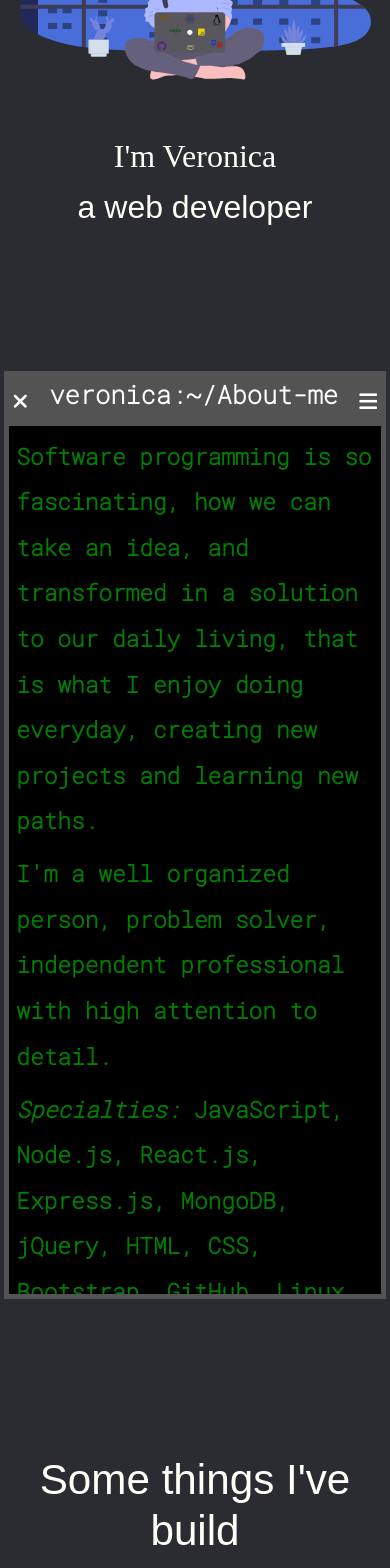
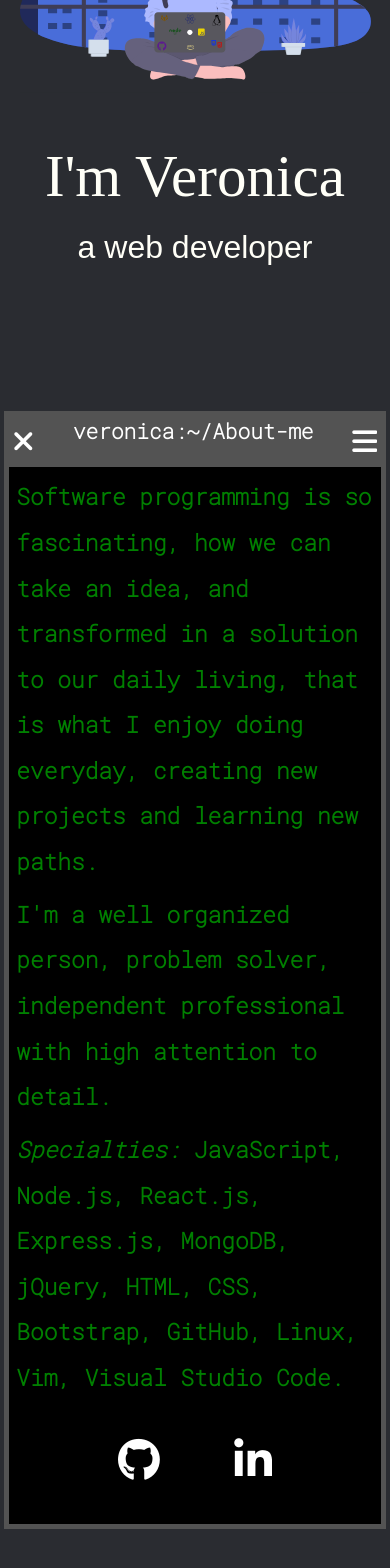
Before and after one commit to veroca88/portfolio-2.0, a React (Create React App) app: page / in a window 390 px wide. Shown: the part 300-1868 px from the top of the page. Built offline with nearby package versions, Linux system fonts and the light colour scheme; a web font is replaced by a local one.

Commit message:
Do some adjust in style mobile responsive

```diff
--- a/src/App.css
+++ b/src/App.css
@@ -145,12 +145,11 @@
 
 .icon-skill {
   color: #ffffff;
-  margin: 5% 10%;
+  margin: 10%;
 }
 .title {
   font-size: 5vh;
   overflow: hidden;
-  /* margin-bottom: 3%; */
 }
 
 .fas {
@@ -230,11 +229,13 @@
 
 @media screen and (max-width: 768px) {
   body {
+    font-size: 90%;
     overflow-x: hidden;
   }
-  h1,
-  h2 {
-    font-size: 200%;
+
+  h3 {
+    font-size: 2.5vh;
+    margin: 0;
   }
   svg {
     margin-top: 40%;
@@ -274,7 +275,6 @@
   nav.responsive-nav > ul > li > a {
     padding-right: 25%;
     cursor: pointer;
-    /* font-size: 2.6vh; */
   }
 
   .logo-nav {
@@ -291,14 +291,14 @@
     width: 20%;
   }
 
-  .text-type {
-    font-size: 2rem;
-  }
-
   .navbar-link {
     padding: 10%;
   }
   /* contact me ======  */
+  .title {
+    font-size: 3.5vh;
+    overflow: hidden;
+  }
   .contact-me {
     height: 100vh;
   }
@@ -308,22 +308,11 @@
     margin-left: 10%;
   }
 
-  .sm {
-    font-size: 2.3vh !important;
-  }
-
   /*  about me ===== */
   .terminal {
     margin: 35% 1%;
-    height: 110vh;
-  }
-  .fas {
-    font-size: 1.3em;
   }
   .head {
     height: 6vh;
   }
-  h3 {
-    margin: 0;
-  }
 }
```
